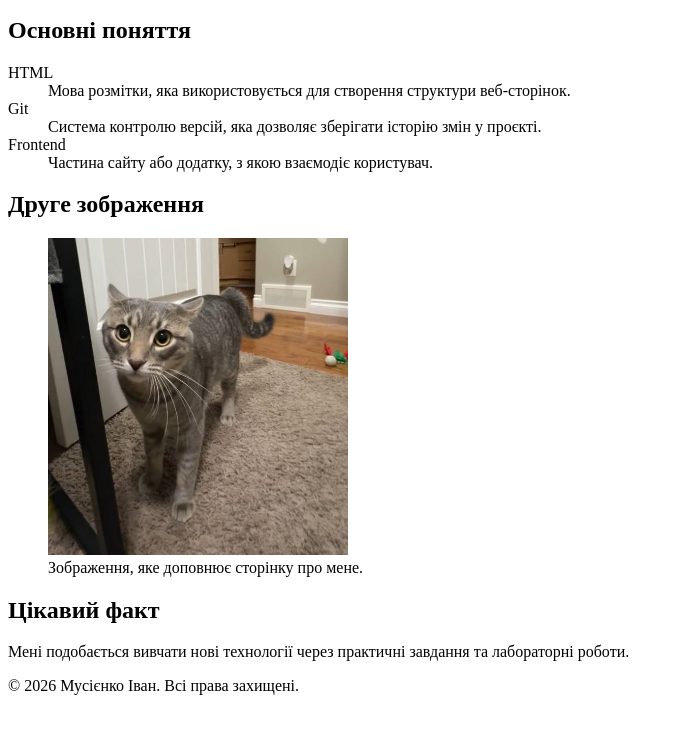
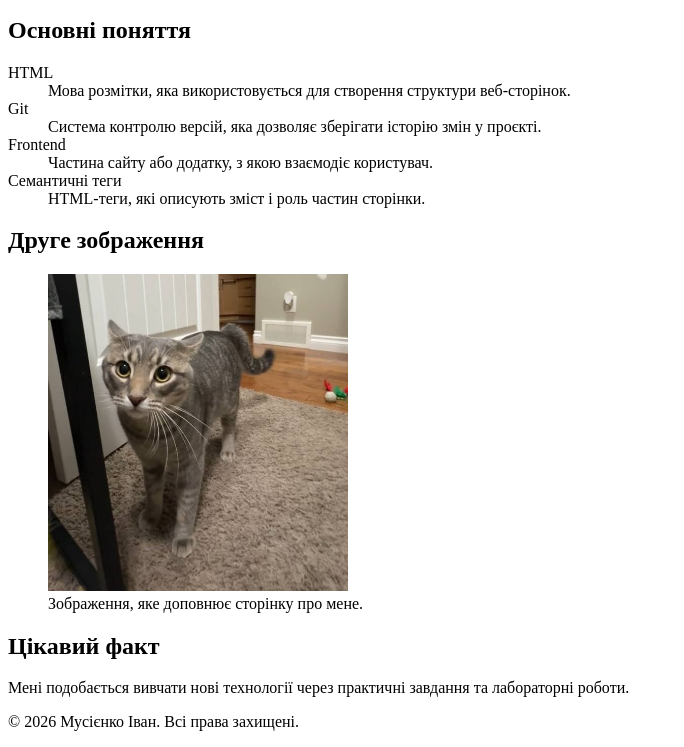
Before and after one commit to iymusiienko-bit/portfolio, a plain HTML site: page about.html in a window 1280 px wide. Shown: the part 741-1488 px from the top of the page, without its empty margins (0-684 px from the left). Before the commit the page ends 1452 px from the top, so only its background shows below. Drawn offline with Linux system fonts and the light colour scheme.

Commit message:
feat: add semantic html term

```diff
--- a/about.html
+++ b/about.html
@@ -108,6 +108,9 @@
 
                 <dt>Frontend</dt>
                 <dd>Частина сайту або додатку, з якою взаємодіє користувач.</dd>
+
+                <dt>Семантичні теги</dt>
+                <dd>HTML-теги, які описують зміст і роль частин сторінки.</dd>
             </dl>
         </section>
 
```
